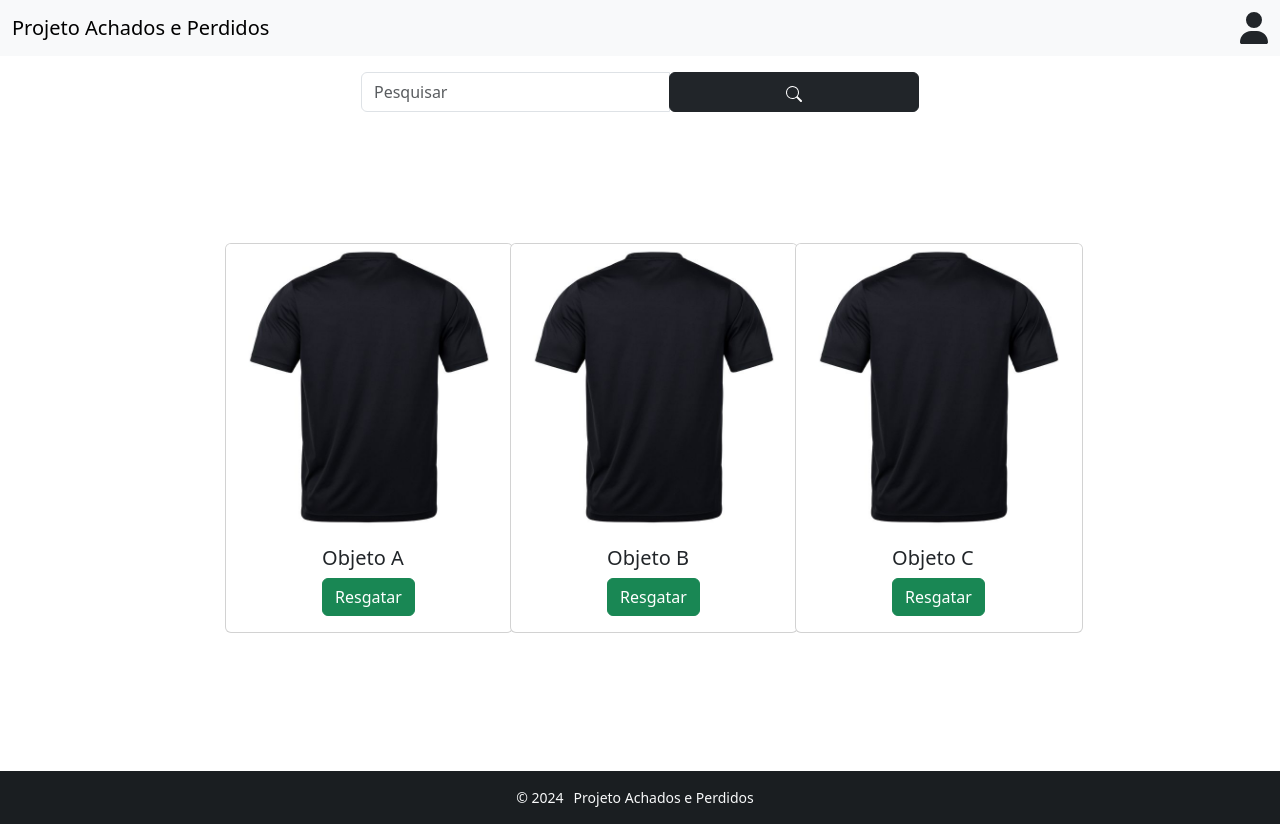
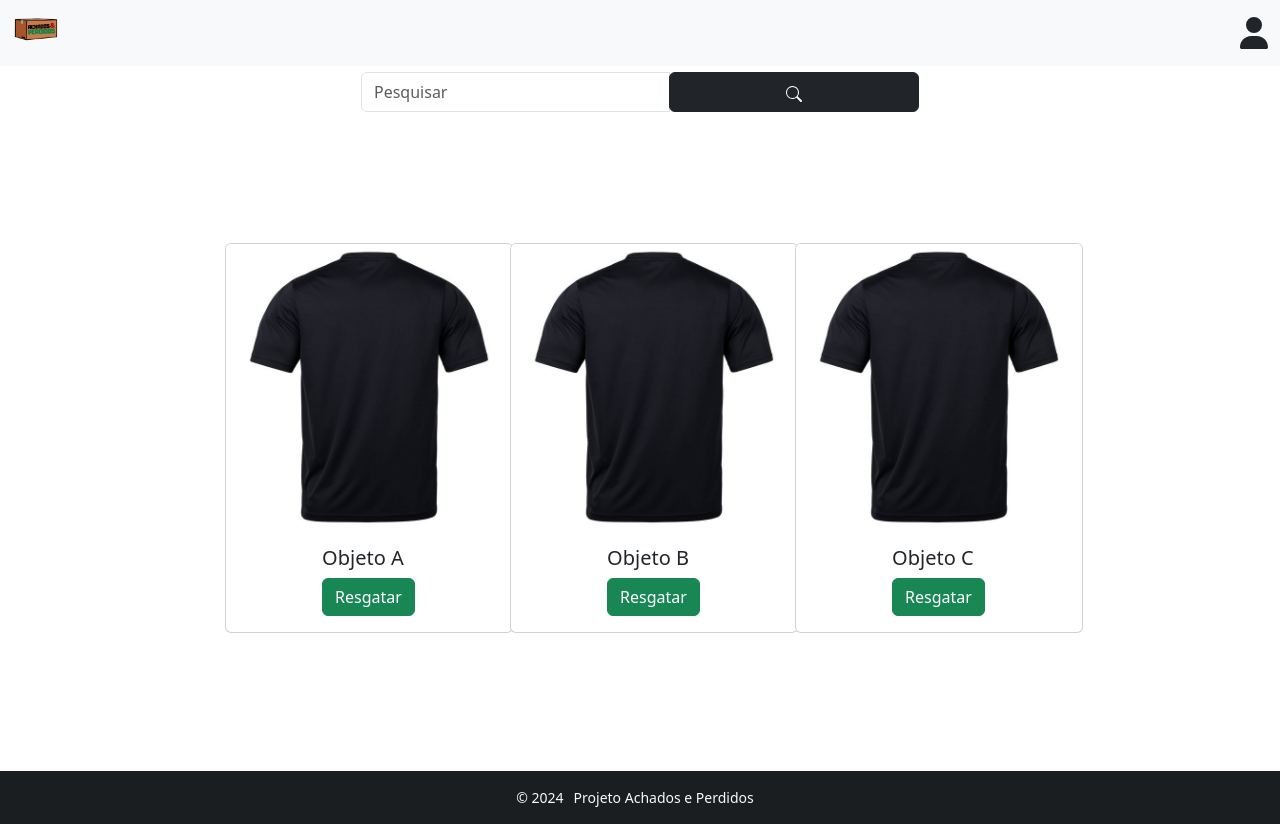
Before and after one commit to Migueltsw/projeto_achados_perdidos, a React (Create React App) app in the folder front-end/: page /dashboard in a window 1280 px wide. Built offline with nearby package versions, Linux system fonts and the light colour scheme.

Commit message:
Erro no package.json resolvido

```diff
--- a/front-end/package.json
+++ b/front-end/package.json
@@ -11,6 +11,8 @@
     "@testing-library/user-event": "^13.5.0",
     "axios": "^1.7.9",
     "bootstrap": "^5.3.3",
+    "eslint": "^8.57.1",
+    "eslint-plugin-react": "^7.37.2",
     "jquery": "^3.7.1",
     "mdb-react-ui-kit": "^9.0.0",
     "react": "^18.3.1",
@@ -50,8 +52,6 @@
     ]
   },
   "devDependencies": {
-    "eslint": "^9.15.0",
-    "eslint-plugin-react": "^7.37.2",
     "vite": "^6.0.2"
   }
 }
--- a/front-end/src/Dashboard/Navbar.js
+++ b/front-end/src/Dashboard/Navbar.js
@@ -8,14 +8,25 @@ import {
   MDBNavbarBrand,
 } from 'mdb-react-ui-kit';
 
+// Importando a logo
+import logoimg from '../home/img/LOGOpi.png';
+
 library.add(faUser);
-
 
 export default function Navbar() {
   return (
     <MDBNavbar fixed='top' light bgColor='light'>
       <MDBContainer fluid>
-          <MDBNavbarBrand href='#'>Projeto Achados e Perdidos </MDBNavbarBrand>
+        {/* Logo no canto esquerdo */}
+        <img
+          src={logoimg}
+          alt="Logo"
+          style={{
+            height: '50px',  // Ajusta a altura da logo
+            width: 'auto',   // Mantém a proporção
+            marginRight: '15px',  // Espaçamento entre a logo e o título
+          }}
+        />
         <FontAwesomeIcon icon={faUser} size='2x'/>
       </MDBContainer>
     </MDBNavbar>
--- a/front-end/src/home/BarraNavegacao.js
+++ b/front-end/src/home/BarraNavegacao.js
@@ -11,7 +11,7 @@ const BarraNavegacao = () => {
           src={logoimg}
           alt="Logo"
           style={{
-            height: '70px', // Ajusta a altura da logo
+            height: '50px', // Ajusta a altura da logo
             width: 'auto',  // Mantém a proporção
           }}
         />
--- a/front-end/src/home/Home.module.css
+++ b/front-end/src/home/Home.module.css
@@ -18,7 +18,3 @@
 
 
 }
-
-img .barraNavegacao {
-
-}
--- a/front-end/src/profile/Login.js
+++ b/front-end/src/profile/Login.js
@@ -27,6 +27,11 @@ export default function Login() {
     }
   };
 
+  const handleSecondaryLoginClick = () => {
+    // Redireciona para a rota /dashboard
+    window.location.href = '/dashboard';
+  };
+
   return (
     <form className="container d-flex justify-content-center align-items-center mt-5" style={{ minHeight: '100vh' }}>
       <div className="col-12 col-sm-10 col-md-8 col-lg-6 col-xl-4">
@@ -41,9 +46,19 @@ export default function Login() {
         </div>
 
         <div className="text-center">
+
+          <button
+            type="button"
+            onClick={handleSecondaryLoginClick}
+            className="btn btn-secondary w-100 shadow-lg mb-4"
+          >
+            Login
+          </button>
+
           <button type="button" onClick={handleLoginClick} className="btn btn-success w-100 shadow-lg mb-4">
             Login com SUAP
           </button>
+
           <p>Não tem uma conta? <a href='/cadastro' className="text-decoration-none link-success"><b>Cadastra-se</b></a></p>
         </div>
       </div>
```
Also changed, not shown: 1 other file (tests, documents, lock files or other folders). Lines whose indentation alone changed are shown as unchanged.
